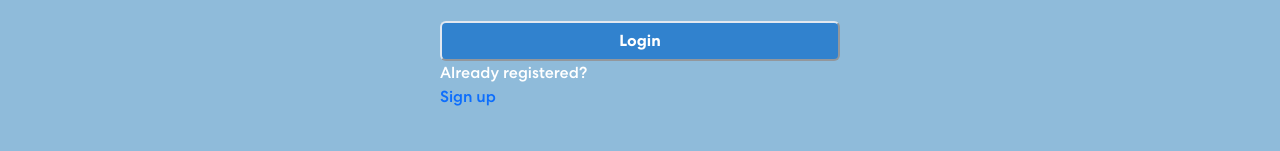
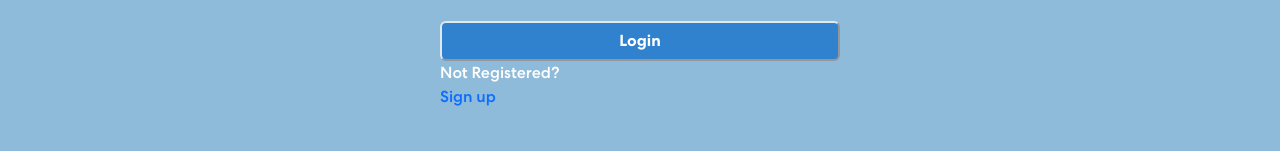
Before and after one commit to RJOC/ISTP, a React (Create React App) app in the folder frontend/: page /login in a window 1280 px wide. Shown: the part 345-496 px from the top of the page. Built offline with nearby package versions, Linux system fonts and the light colour scheme.

Commit message:
Login page correction

```diff
--- a/frontend/src/components/LoginPanel.js
+++ b/frontend/src/components/LoginPanel.js
@@ -114,7 +114,7 @@ export const LoginPanel = () => {
             Login
           </Button>
 
-          <p>Already registered?</p>
+          <p>Not Registered?</p>
           <Link to="/register" style={{ textDecoration: "none" }}>
             {" "}
             <p> Sign up</p>
```
Also changed, not shown: 8 other files (tests, documents, lock files or other folders).
